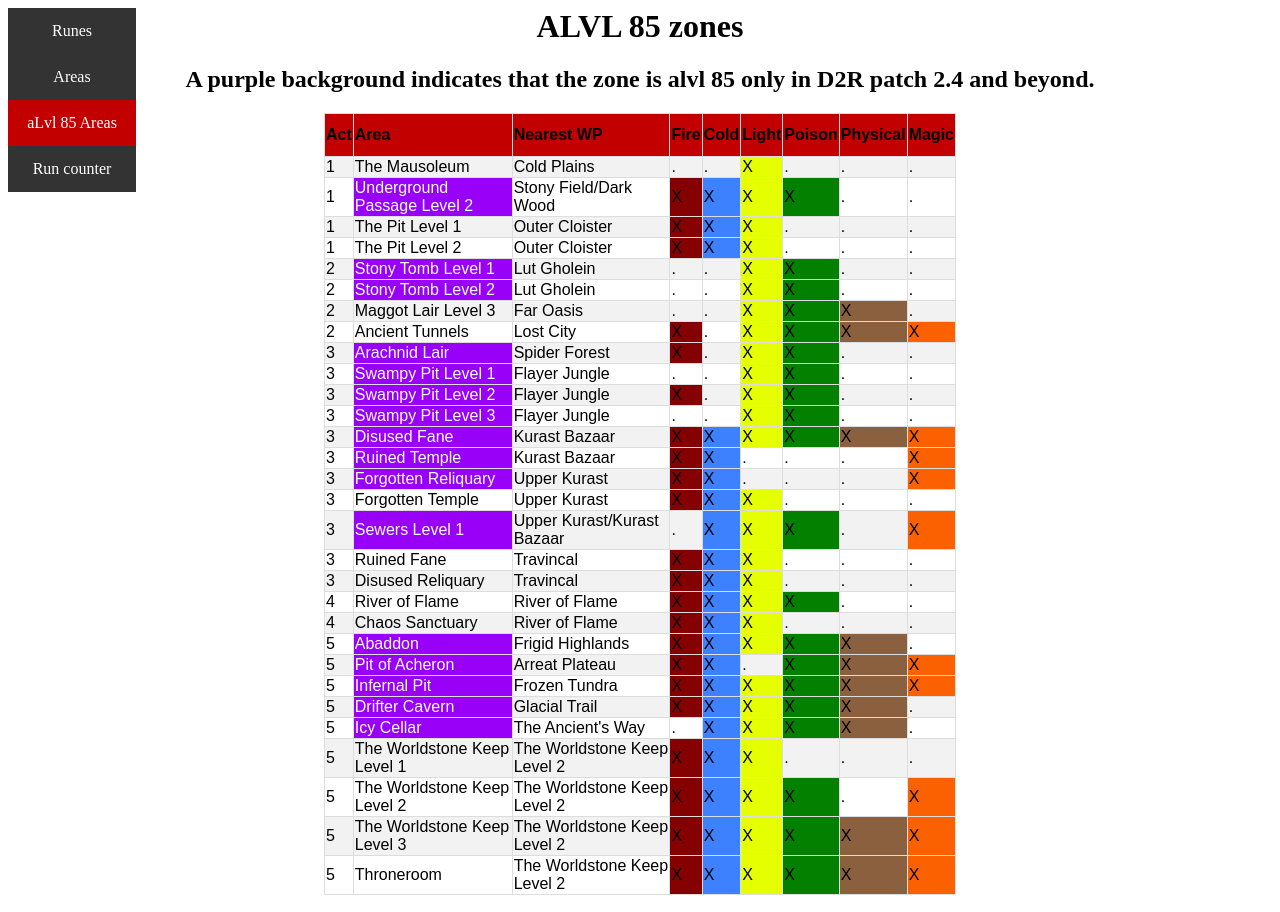
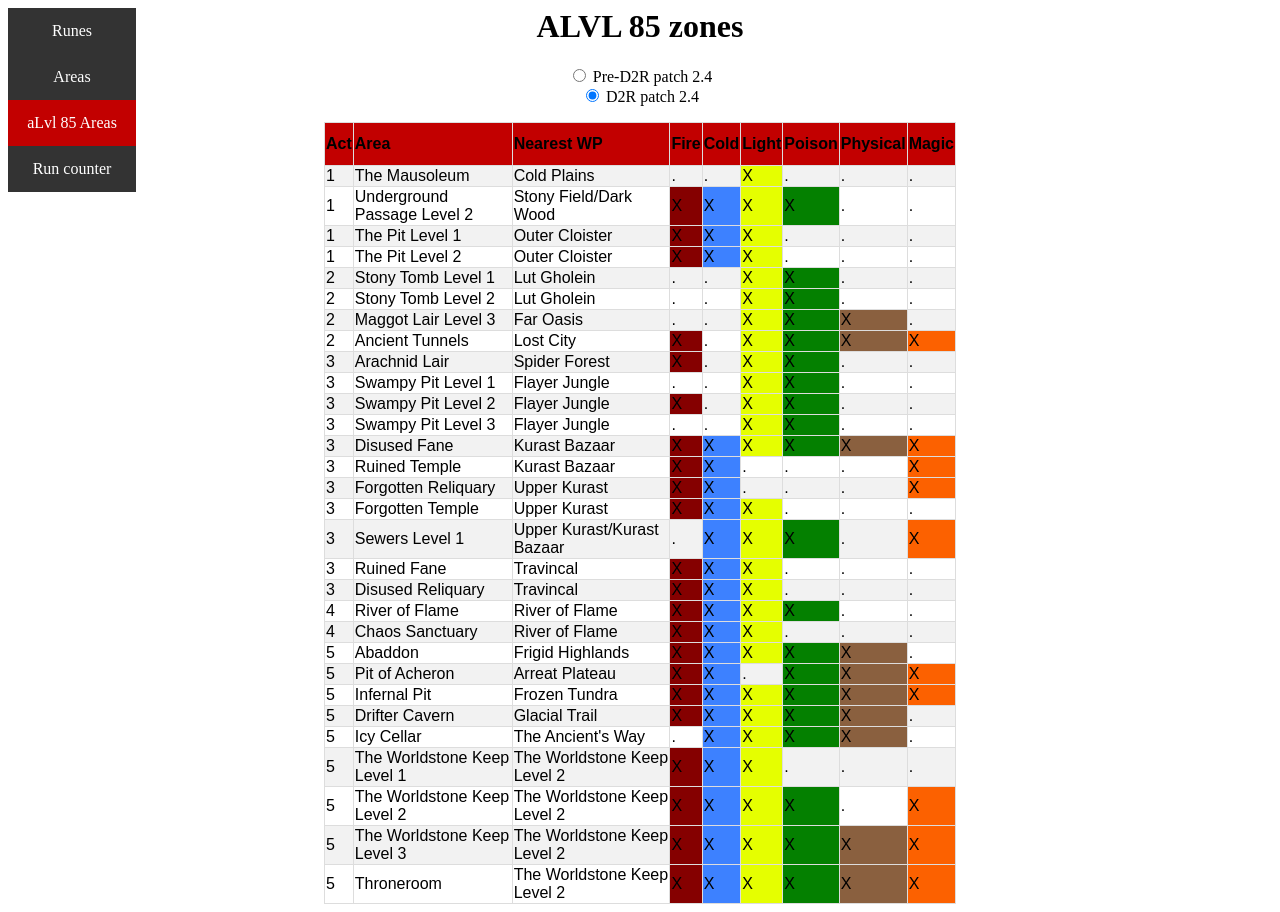
Before and after one commit to jacobcarterMATH/jacobcarterMATH.github.io, a PHP site: page /tc87.html in a window 1280 px wide. Run offline with PHP 8.4, Linux system fonts and the light colour scheme.

Commit message:
Alvl 85 page now dynamic
Allows user to select between pre-patch 2.4 and patch 2.4 on the tc87 page and will remove/add rows in the table accordingly

```diff
--- a/styles.css
+++ b/styles.css
@@ -11,9 +11,7 @@
 }
 
 .runes tr:nth-child(even){background-color: #f2f2f2;}
-
-
-
+.runes tr:nth-child(odd){background-color: white;}
 .runes th{
 	padding-top: 12px;
 	padding-bottom: 12px;
--- a/tc87.html
+++ b/tc87.html
@@ -43,11 +43,11 @@
 		background-color: #fc6100;
 		color: black;
 	}
-	.twofour{
-		background-color: #9900f7;
-		color: white;
-	}
+
+	.twofourflag{}
+
 </style>
+
 </head>
 <body>
 <ul>
@@ -56,8 +56,36 @@
 	<li><a class="active" href="tc87.html">aLvl 85 Areas</a></li>
 	<li><a href="counter.html">Run counter</a></li>
 </ul>
-<h1 align=center>ALVL 85 zones</h1>
-<h2 align=center color=#9900f7> A purple background indicates that the zone is alvl 85 only in D2R patch 2.4 and beyond. </h2>
+
+<script>
+	function hide(){
+		var PatchTwoFourAreas = document.querySelectorAll('.twofourflag');
+		var i = 0;
+		var length = PatchTwoFourAreas.length;
+
+		for(i; i < length; i++){
+			PatchTwoFourAreas[i].hidden = true;
+		}
+	}
+
+	function show(){
+				var PatchTwoFourAreas = document.querySelectorAll('.twofourflag');
+		var i = 0;
+		var length = PatchTwoFourAreas.length;
+
+		for(i; i < length; i++){
+			PatchTwoFourAreas[i].hidden = false;;
+		}
+	}
+</script>
+
+<h1 align="center">ALVL 85 zones</h1>
+<form align="center">
+	<input type="radio" id="LOD" name="version" value="LOD" onclick="hide();">
+	<label for="LOD">Pre-D2R patch 2.4 </label><br>
+	<input type="radio" id="twofour" name="version" value="TWOFOUR" onclick="show();" checked>
+	<label for="twofour">D2R patch 2.4</label><br>
+</form>
 <table class="runes" align="center">
     <tr>
         <th> Act </th>
@@ -81,9 +109,9 @@
         <td> . </td>
         <td> . </td>
     </tr>
-    <tr>
+    <tr class="twofourflag">
         <td> 1 </td>
-        <td class="twofour"> Underground Passage Level 2 </td>
+        <td > Underground Passage Level 2 </td>
         <td> Stony Field/Dark Wood </td>
         <td class="fire"> X </td>
         <td class="cold"> X </td>
@@ -114,9 +142,9 @@
         <td> . </td>
         <td> . </td>
     </tr>
-    <tr>
+    <tr class="twofourflag">
         <td> 2 </td>
-        <td class="twofour"> Stony Tomb Level 1 </td>
+        <td > Stony Tomb Level 1 </td>
         <td> Lut Gholein </td>
         <td> . </td>
         <td> . </td>
@@ -125,9 +153,9 @@
         <td> . </td>
         <td> . </td>
     </tr>
-    <tr>
+    <tr class="twofourflag">
         <td> 2 </td>
-        <td class="twofour"> Stony Tomb Level 2 </td>
+        <td > Stony Tomb Level 2 </td>
         <td> Lut Gholein </td>
         <td> . </td>
         <td> . </td>
@@ -158,9 +186,9 @@
         <td class="physical"> X </td>
         <td class="magic"> X </td>
     </tr>
-    <tr>
+    <tr class="twofourflag">
         <td> 3 </td>
-        <td class="twofour"> Arachnid Lair </td>
+        <td > Arachnid Lair </td>
         <td> Spider Forest </td>
         <td class="fire"> X </td>
         <td> . </td>
@@ -169,9 +197,9 @@
         <td> . </td>
         <td> . </td>
     </tr>
-    <tr>
+    <tr class="twofourflag">
         <td> 3 </td>
-        <td class="twofour"> Swampy Pit Level 1 </td>
+        <td > Swampy Pit Level 1 </td>
         <td> Flayer Jungle </td>
         <td> . </td>
         <td> . </td>
@@ -180,9 +208,9 @@
         <td> . </td>
         <td> . </td>
     </tr>
-    <tr>
+    <tr class="twofourflag">
         <td> 3 </td>
-        <td class="twofour"> Swampy Pit Level 2 </td>
+        <td > Swampy Pit Level 2 </td>
         <td> Flayer Jungle </td>
         <td class="fire"> X </td>
         <td> . </td>
@@ -191,9 +219,9 @@
         <td> . </td>
         <td> . </td>
     </tr>
-    <tr>
+    <tr class="twofourflag">
         <td> 3 </td>
-        <td class="twofour"> Swampy Pit Level 3 </td>
+        <td > Swampy Pit Level 3 </td>
         <td> Flayer Jungle </td>
         <td> . </td>
         <td> . </td>
@@ -202,9 +230,9 @@
         <td> . </td>
         <td> . </td>
     </tr>
-    <tr>
+    <tr class="twofourflag">
         <td> 3 </td>
-        <td class="twofour"> Disused Fane </td>
+        <td > Disused Fane </td>
         <td> Kurast Bazaar </td>
         <td class="fire"> X </td>
         <td class="cold"> X </td>
@@ -213,9 +241,9 @@
         <td class="physical"> X </td>
         <td class="magic"> X </td>
     </tr>
-    <tr>
+    <tr class="twofourflag">
         <td> 3 </td>
-        <td class="twofour"> Ruined Temple </td>
+        <td > Ruined Temple </td>
         <td> Kurast Bazaar </td>
         <td class="fire"> X </td>
         <td class="cold"> X </td>
@@ -224,9 +252,9 @@
         <td> . </td>
         <td class="magic"> X </td>
     </tr>
-    <tr>
+    <tr class="twofourflag">
         <td> 3 </td>
-        <td class="twofour"> Forgotten Reliquary </td>
+        <td > Forgotten Reliquary </td>
         <td> Upper Kurast </td>
         <td class="fire"> X </td>
         <td class="cold"> X </td>
@@ -246,9 +274,9 @@
         <td> . </td>
         <td> . </td>
     </tr>
-    <tr>
+    <tr class="twofourflag">
         <td> 3 </td>
-        <td class="twofour"> Sewers Level 1 </td>
+        <td > Sewers Level 1 </td>
         <td> Upper Kurast/Kurast Bazaar </td>
         <td> . </td>
         <td class="cold"> X </td>
@@ -301,9 +329,9 @@
         <td> . </td>
         <td> . </td>
     </tr>
-    <tr>
+    <tr class="twofourflag">
         <td> 5 </td>
-        <td class="twofour"> Abaddon </td>
+        <td > Abaddon </td>
         <td> Frigid Highlands </td>
         <td class="fire"> X </td>
         <td class="cold"> X </td>
@@ -312,9 +340,9 @@
         <td class="physical"> X </td>
         <td> . </td>
     </tr>
-    <tr>
+    <tr class="twofourflag">
         <td> 5 </td>
-        <td class="twofour"> Pit of Acheron </td>
+        <td > Pit of Acheron </td>
         <td> Arreat Plateau </td>
         <td class="fire"> X </td>
         <td class="cold"> X </td>
@@ -323,9 +351,9 @@
         <td class="physical"> X </td>
         <td class="magic"> X </td>
     </tr>
-    <tr>
+    <tr class="twofourflag">
         <td> 5 </td>
-        <td class="twofour"> Infernal Pit </td>
+        <td > Infernal Pit </td>
         <td> Frozen Tundra </td>
         <td class="fire"> X </td>
         <td class="cold"> X </td>
@@ -334,9 +362,9 @@
         <td class="physical"> X </td>
         <td class="magic"> X </td>
     </tr>
-    <tr>
+    <tr class="twofourflag">
         <td> 5 </td>
-        <td class="twofour"> Drifter Cavern </td>
+        <td > Drifter Cavern </td>
         <td> Glacial Trail </td>
         <td class="fire"> X </td>
         <td class="cold"> X </td>
@@ -345,9 +373,9 @@
         <td class="physical"> X </td>
         <td> . </td>
     </tr>
-    <tr>
+    <tr class="twofourflag">
         <td> 5 </td>
-        <td class="twofour"> Icy Cellar </td>
+        <td > Icy Cellar </td>
         <td> The Ancient's Way </td>
         <td> . </td>
         <td class="cold"> X </td>
```
